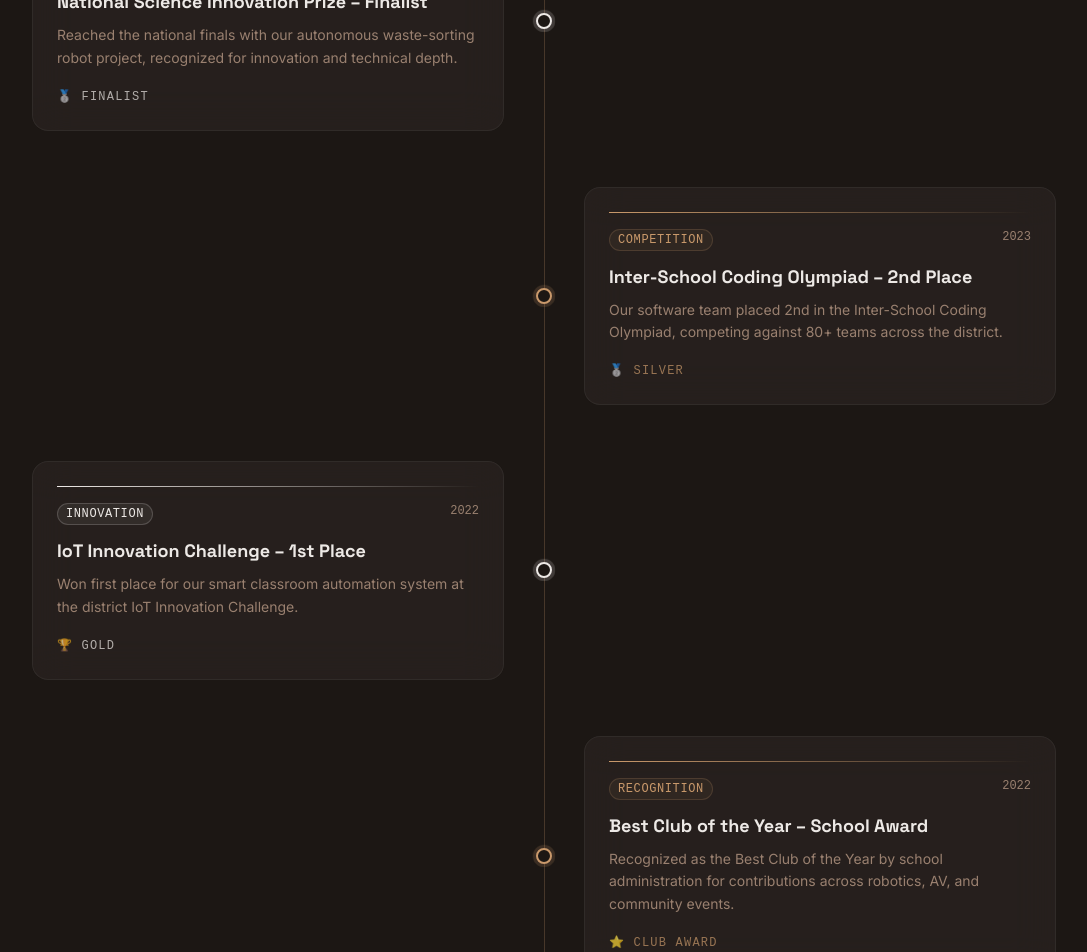
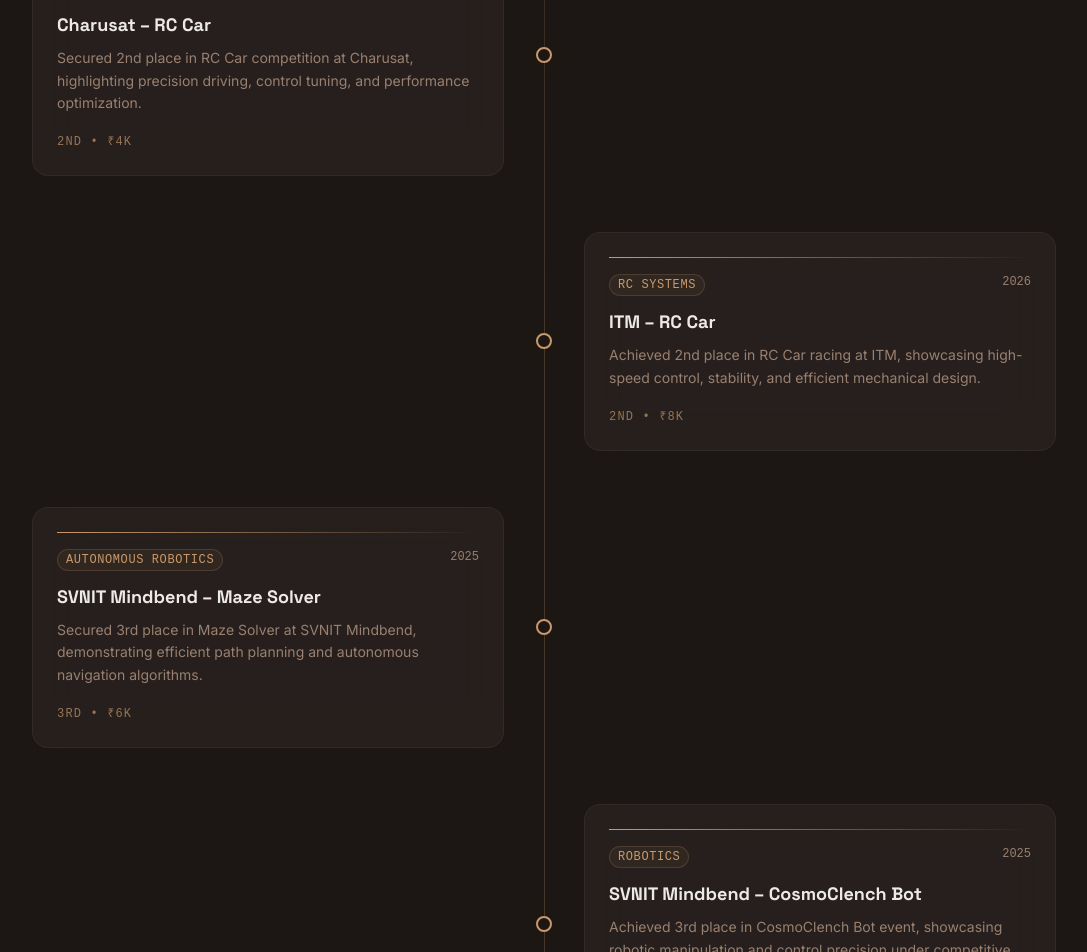
Before and after one commit to sswayam935-ai/RAVCLUB.IN, a Next.js app: page /achievements in a window 1280 px wide. Shown: the part 1580-2532 px from the top of the page, without its empty margins (96-1183 px from the left). Built offline with nearby package versions, Linux system fonts and the light colour scheme.

Commit message:
Update homepage scroll and content sections

```diff
--- a/src/app/achievements/page.tsx
+++ b/src/app/achievements/page.tsx
@@ -9,7 +9,7 @@
   animate,
 } from "framer-motion";
 import achievementsData from "@/data/achievements.json";
-import SubPageFooter from "@/components/layout/SubPageFooter";
+import Footer from "@/components/layout/Footer";
 import { AlternatingTitle } from "@/components/ui/AlternatingTitle";
 
 type TimelineEntry = (typeof achievementsData.timeline)[number];
@@ -135,15 +135,18 @@
   );
 
   return (
-    <div className="grid grid-cols-[1fr_auto_1fr] gap-4 md:gap-8 items-center">
+    <div className="relative pl-10 md:pl-0 md:grid md:grid-cols-[1fr_auto_1fr] md:gap-8 md:items-center">
       {/* Left slot */}
-      {isLeft ? cardContent : <div />}
+      <div className="hidden md:block">{isLeft ? cardContent : null}</div>
 
       {/* Centre dot */}
-      <TimelineDot color={accentColor[entry.category]} />
+      <div className="absolute left-0 top-8 md:static">
+        <TimelineDot color={accentColor[entry.category]} />
+      </div>
 
       {/* Right slot */}
-      {!isLeft ? cardContent : <div />}
+      <div className="md:hidden">{cardContent}</div>
+      <div className="hidden md:block">{!isLeft ? cardContent : null}</div>
     </div>
   );
 }
@@ -180,7 +183,7 @@
               letterSpacing: "-0.04em",
             }}
           >
-            DOMINATE
+            DOMINANCE
           </span>
         </motion.div>
 
@@ -284,7 +287,7 @@
       {/* ── Timeline ── */}
       <section className="section-padding px-6 relative">
         {/* Animated spine */}
-        <div className="absolute left-1/2 top-0 bottom-0 w-px overflow-hidden pointer-events-none">
+        <div className="absolute left-12 md:left-1/2 top-0 bottom-0 w-px overflow-hidden pointer-events-none">
           <motion.div
             className="w-full h-full origin-top"
             style={{
@@ -305,7 +308,7 @@
         </div>
       </section>
 
-      <SubPageFooter />
+      <Footer />
     </div>
   );
 }
--- a/src/components/sections/HorizontalScrollSection.tsx
+++ b/src/components/sections/HorizontalScrollSection.tsx
@@ -6,7 +6,6 @@
   motion,
   useScroll,
   useTransform,
-  useMotionValue,
   MotionValue,
 } from "framer-motion";
 
@@ -15,36 +14,47 @@
     number: "01",
     word: "BUILD",
     sub: "Robots & AV Systems",
-    desc: "We design and engineer complete systems from scratch — PCBs, mechanical assemblies, firmware, and AV integration.",
+    desc:
+      "We design and engineer complete systems from scratch - PCBs, mechanical assemblies, firmware, and AV integration.",
     accent: "#C9996B",
   },
   {
     number: "02",
     word: "COMPETE",
     sub: "State & National Stage",
-    desc: "We take our innovations to competitions across the country, testing against the best student engineering teams.",
+    desc:
+      "We take our innovations to competitions across the country, testing against the best student engineering teams.",
     accent: "#5C766D",
   },
   {
     number: "03",
     word: "LEARN",
     sub: "Real Skills, Real Projects",
-    desc: "Every build is a classroom — hardware, code, design thinking, and collaboration under real-world pressure.",
+    desc:
+      "Every build is a classroom - hardware, code, design thinking, and collaboration under real-world pressure.",
     accent: "#EDE9E6",
   },
   {
     number: "04",
     word: "INSPIRE",
     sub: "The Next Engineers",
-    desc: "We mentor younger members and welcome curious minds into our lab — planting seeds for the next generation.",
+    desc:
+      "We mentor younger members and welcome curious minds into our lab - planting seeds for the next generation.",
     accent: "#C9996B",
   },
 ];
 
 const N = panels.length;
-const SCROLL_END = 0.75; // horizontal scroll completes at 75%, rest is dwell time on last panel
+const PANEL_WIDTH_VW = 100;
+const TRACK_WIDTH_VW = N * PANEL_WIDTH_VW;
+const HORIZONTAL_TRAVEL_VW = (N - 1) * PANEL_WIDTH_VW;
+const ENTRY_HOLD_VH = 100;
+const EXIT_HOLD_VH = 160;
+const SECTION_VH = N * 100 + ENTRY_HOLD_VH + EXIT_HOLD_VH;
+const STICKY_SCROLL_VH = SECTION_VH - 100;
+const TRACK_START = ENTRY_HOLD_VH / STICKY_SCROLL_VH;
+const TRACK_END = TRACK_START + HORIZONTAL_TRAVEL_VW / STICKY_SCROLL_VH;
 
-/* ── Desktop Panel — owns its scroll-driven entrance animation ── */
 function DesktopPanel({
   panel,
   index,
@@ -54,89 +64,59 @@
   index: number;
   scrollYProgress: MotionValue<number>;
 }) {
-  const enter = (index / (N - 1)) * SCROLL_END;
-  const opacity = useTransform(
-    scrollYProgress,
-    [enter - 0.14, enter - 0.04, enter + 0.2],
-    [0, 1, 1]
-  );
-  const y = useTransform(
-    scrollYProgress,
-    [enter - 0.14, enter - 0.04],
-    [40, 0]
-  );
+  const progressPoint =
+    TRACK_START + (index / (N - 1)) * (TRACK_END - TRACK_START);
   const lineW = useTransform(
     scrollYProgress,
-    [enter - 0.08, enter + 0.08],
+    [
+      Math.max(TRACK_START, progressPoint - 0.08),
+      Math.min(1, progressPoint + 0.08),
+    ],
     ["0%", "100%"]
   );
 
   return (
     <div
-      className="flex-shrink-0 w-screen h-screen flex flex-col justify-center px-10 sm:px-20 lg:px-32 relative"
+      className="flex-shrink-0 h-screen flex flex-col justify-center px-10 sm:px-20 lg:px-32 relative"
       style={{
+        width: `${PANEL_WIDTH_VW}vw`,
         borderRight: "1px solid rgba(255,255,255,0.04)",
       }}
     >
-      {/* Grid lines */}
-      <div
-        className="absolute inset-0 pointer-events-none"
-        style={{
-          backgroundImage:
-            "linear-gradient(rgba(201,153,107,0.025) 1px,transparent 1px),linear-gradient(90deg,rgba(201,153,107,0.025) 1px,transparent 1px)",
-          backgroundSize: "80px 80px",
-        }}
-      />
-
-      {/* Panel number */}
-      <motion.span
-        style={{ opacity, color: "rgba(154,128,112,0.45)" }}
+      <span
         className="font-mono text-xs tracking-[0.4em] uppercase mb-8 block"
+        style={{ color: "rgba(154,128,112,0.5)" }}
         aria-hidden
       >
-        <span style={{ color: "rgba(154,128,112,0.5)" }}>
         {panel.number} &mdash; {String(N).padStart(2, "0")}
       </span>
-      </motion.span>
 
-      {/* Big word */}
-      <div style={{ overflow: "hidden" }}>
-        <motion.h2
-          style={{ opacity, y, color: panel.accent, letterSpacing: "-0.04em" }}
+      <h2
         className="font-display font-black leading-none block"
         aria-label={panel.word}
-        >
-          <span
         style={{
-              display: "block",
+          color: panel.accent,
           fontSize: "clamp(5rem, 16vw, 14rem)",
           letterSpacing: "-0.04em",
-              color: panel.accent,
         }}
       >
         {panel.word}
-          </span>
-        </motion.h2>
-      </div>
+      </h2>
 
-      {/* Sub-label */}
-      <motion.p
-        style={{ opacity }}
+      <p
         className="font-mono text-sm tracking-widest uppercase mt-4 mb-6"
-        transition={{ delay: 0.1 }}
+        style={{ color: panel.accent, opacity: 0.7 }}
       >
-        <span style={{ color: panel.accent, opacity: 0.7 }}>{panel.sub}</span>
-      </motion.p>
+        {panel.sub}
+      </p>
 
-      {/* Description */}
-      <motion.p
-        style={{ opacity, y, color: "#9A8070" }}
+      <p
         className="font-body text-base md:text-lg leading-relaxed max-w-md"
+        style={{ color: "#9A8070" }}
       >
-        <span style={{ color: "#9A8070" }}>{panel.desc}</span>
-      </motion.p>
+        {panel.desc}
+      </p>
 
-      {/* Decorative line */}
       <div
         className="mt-10 h-px overflow-hidden"
         style={{ width: "8rem", background: "rgba(255,255,255,0.06)" }}
@@ -150,7 +130,6 @@
   );
 }
 
-/* ── Mobile/Tablet Panel — vertical scroll cards ── */
 function MobilePanel({
   panel,
   index,
@@ -165,21 +144,8 @@
       viewport={{ once: true, margin: "-100px" }}
       transition={{ duration: 0.6, delay: index * 0.1 }}
       className="w-full min-h-screen flex flex-col justify-center px-6 py-20 md:px-12 relative"
-      style={{
-        borderBottom: "1px solid rgba(255,255,255,0.04)",
-      }}
+      style={{ borderBottom: "1px solid rgba(255,255,255,0.04)" }}
     >
-      {/* Grid lines - subtle */}
-      <div
-        className="absolute inset-0 pointer-events-none"
-        style={{
-          backgroundImage:
-            "linear-gradient(rgba(201,153,107,0.02) 1px,transparent 1px),linear-gradient(90deg,rgba(201,153,107,0.02) 1px,transparent 1px)",
-          backgroundSize: "60px 60px",
-        }}
-      />
-
-      {/* Panel number */}
       <div className="relative z-10 mb-6">
         <span
           className="font-mono text-xs tracking-[0.3em] uppercase"
@@ -189,7 +155,6 @@
         </span>
       </div>
 
-      {/* Big word */}
       <div className="relative z-10 mb-4 overflow-hidden">
         <h2
           style={{
@@ -203,7 +168,6 @@
         </h2>
       </div>
 
-      {/* Sub-label */}
       <div className="relative z-10 mb-6">
         <p
           className="font-mono text-sm tracking-widest uppercase"
@@ -213,7 +177,6 @@
         </p>
       </div>
 
-      {/* Description */}
       <div className="relative z-10 mb-8">
         <p
           className="font-body text-base leading-relaxed max-w-md"
@@ -223,15 +186,11 @@
         </p>
       </div>
 
-      {/* Decorative line */}
       <div
         className="relative z-10 h-px w-20 overflow-hidden"
         style={{ background: "rgba(255,255,255,0.06)" }}
       >
-        <div
-          className="h-full w-full"
-          style={{ background: panel.accent }}
-        />
+        <div className="h-full w-full" style={{ background: panel.accent }} />
       </div>
     </motion.div>
   );
@@ -242,48 +201,44 @@
   const isLargeScreen = useMediaQuery("(min-width: 1024px)");
   const { scrollYProgress } = useScroll({
     target: containerRef,
-    offset: ["start start", "end start"],
+    offset: ["start start", "end end"],
   });
 
-  /* translate X: 0vw → -(N-1)*100vw */
   const x = useTransform(
     scrollYProgress,
-    [0, SCROLL_END],
-    ["0vw", `${-(N - 1) * 100}vw`]
+    [0, TRACK_START, TRACK_END],
+    ["0vw", "0vw", `-${HORIZONTAL_TRAVEL_VW}vw`]
   );
 
-  /* Progress dots — pre-computed at top level (Rules of Hooks) */
+  const T = TRACK_END;
+  const segment = (TRACK_END - TRACK_START) / (N - 1);
   const dot0 = useTransform(
     scrollYProgress,
-    [(0 / N) * SCROLL_END - 0.06, (0 / N) * SCROLL_END + 0.06],
-    [0.25, 1]
+    [0, TRACK_START + segment / 2],
+    [1, 0.25]
   );
   const dot1 = useTransform(
     scrollYProgress,
-    [(1 / N) * SCROLL_END - 0.06, (1 / N) * SCROLL_END + 0.06],
-    [0.25, 1]
+    [TRACK_START + segment - 0.06, TRACK_START + segment, TRACK_START + segment + 0.06],
+    [0.25, 1, 0.25]
   );
   const dot2 = useTransform(
     scrollYProgress,
-    [(2 / N) * SCROLL_END - 0.06, (2 / N) * SCROLL_END + 0.06],
-    [0.25, 1]
+    [
+      TRACK_START + 2 * segment - 0.06,
+      TRACK_START + 2 * segment,
+      TRACK_START + 2 * segment + 0.06,
+    ],
+    [0.25, 1, 0.25]
   );
-  const dot3 = useTransform(
-    scrollYProgress,
-    [(3 / N) * SCROLL_END - 0.06, (3 / N) * SCROLL_END + 0.06],
-    [0.25, 1]
-  );
+  const dot3 = useTransform(scrollYProgress, [T - 0.06, T, 1], [0.25, 1, 1]);
   const dotMotionValues = [dot0, dot1, dot2, dot3];
 
-  /* Scroll-hint opacity — pre-computed at top level */
   const scrollHintOpacity = useTransform(scrollYProgress, [0, 0.12], [1, 0]);
 
-  /* Single return — no conditional hook calls */
   if (!isLargeScreen) {
-    // Mobile/Tablet vertical scroll layout
     return (
       <section className="relative w-full block lg:hidden">
-        {/* Eyebrow */}
         <motion.div
           initial={{ opacity: 0, y: 10 }}
           whileInView={{ opacity: 1, y: 0 }}
@@ -300,7 +255,6 @@
           </span>
         </motion.div>
 
-        {/* Vertical cards stack */}
         <div className="w-full">
           {panels.map((panel, i) => (
             <MobilePanel key={i} panel={panel} index={i} />
@@ -310,16 +264,13 @@
     );
   }
 
-  // Desktop horizontal scroll layout
   return (
     <section
       ref={containerRef}
-      style={{ height: `${(N + 1) * 100}vh` }}
+      style={{ minHeight: `${SECTION_VH}vh` }}
       className="relative hidden lg:block"
     >
-      {/* Sticky viewport */}
       <div className="sticky top-0 h-screen overflow-hidden">
-        {/* Eyebrow */}
         <motion.div
           initial={{ opacity: 0, y: 10 }}
           whileInView={{ opacity: 1, y: 0 }}
@@ -336,8 +287,10 @@
           </span>
         </motion.div>
 
-        {/* Horizontal track */}
-        <motion.div style={{ x }} className="flex h-full will-change-transform">
+        <motion.div
+          style={{ x, width: `${TRACK_WIDTH_VW}vw` }}
+          className="flex h-full will-change-transform"
+        >
           {panels.map((panel, i) => (
             <DesktopPanel
               key={i}
@@ -348,7 +301,6 @@
           ))}
         </motion.div>
 
-        {/* Bottom progress dots */}
         <div className="absolute bottom-10 left-1/2 -translate-x-1/2 flex items-center gap-3 z-10">
           {panels.map((p, i) => (
             <motion.div
@@ -369,7 +321,6 @@
           ))}
         </div>
 
-        {/* Scroll hint — fades out as you scroll */}
         <motion.div
           style={{ opacity: scrollHintOpacity }}
           className="absolute bottom-10 right-10 sm:right-20 flex items-center gap-2 z-10"
--- a/src/components/sections/PhotoMarqueeSection.tsx
+++ b/src/components/sections/PhotoMarqueeSection.tsx
@@ -10,19 +10,19 @@
 
 /* ─── Gallery photos — matches files in public/gallery/ ─── */
 const GALLERY_PHOTOS: { src: string; caption: string }[] = [
-  { src: "/gallery/1.jpg",                        caption: "Club Session"        },
-  { src: "/gallery/2.jpg",                        caption: "Build Day"           },
-  { src: "/gallery/3.jpg",                        caption: "Workshop"            },
-  { src: "/gallery/4.jpg",                        caption: "Competition"         },
-  { src: "/gallery/5.jpg",                        caption: "Engineering Lab"     },
-  { src: "/gallery/6.jpg",                        caption: "Team Work"           },
-  { src: "/gallery/7.jpg",                        caption: "Robot Testing"       },
-  { src: "/gallery/8.jpg",                        caption: "Drone Build"         },
-  { src: "/gallery/9.jpg",                        caption: "Soldering Session"   },
-  { src: "/gallery/10.jpeg",                      caption: "Circuit Assembly"    },
-  { src: "/gallery/11.jpg",                       caption: "Presentation Day"    },
-  { src: "/gallery/12.jpg",                       caption: "Late Night Lab"      },
-  { src: "/gallery/IMG_20260314_154150902.jpg",   caption: "Club in Action"      },
+  { src: "/gallery/1.jpg", caption: "" },
+  { src: "/gallery/2.jpg", caption: "" },
+  { src: "/gallery/3.jpg", caption: "" },
+  { src: "/gallery/4.jpg", caption: "" },
+  { src: "/gallery/5.jpg", caption: "" },
+  { src: "/gallery/6.jpg", caption: "" },
+  { src: "/gallery/7.jpg", caption: "" },
+  { src: "/gallery/8.jpg", caption: "" },
+  { src: "/gallery/9.jpg", caption: "" },
+  { src: "/gallery/10.jpeg", caption: "" },
+  { src: "/gallery/11.jpg", caption: "" },
+  { src: "/gallery/12.jpg", caption: "" },
+  { src: "/gallery/IMG_20260314_154150902.jpg", caption: "" },
 ];
 
 /* Duration grows with the number of photos so all are always visible */
@@ -113,12 +113,12 @@
             : `marquee ${DURATION} linear infinite`,
         }}
         onMouseEnter={(e) =>
-          ((e.currentTarget as HTMLDivElement).style.animationPlayState =
-            "paused")
+        ((e.currentTarget as HTMLDivElement).style.animationPlayState =
+          "paused")
         }
         onMouseLeave={(e) =>
-          ((e.currentTarget as HTMLDivElement).style.animationPlayState =
-            "running")
+        ((e.currentTarget as HTMLDivElement).style.animationPlayState =
+          "running")
         }
       >
         {doubled.map((photo, i) => (
--- a/src/data/achievements.json
+++ b/src/data/achievements.json
@@ -11,68 +11,156 @@
   ],
   "timeline": [
     {
-      "id": "ach-1",
-      "year": "2024",
-      "title": "State Robotics Championship – 1st Place",
-      "description": "Our autonomous robot team secured first place at the State Robotics Championship, outperforming 40+ teams.",
+      "id": "ach-iitr-1",
+      "year": "2026",
+      "title": "IIT Roorkee – Nano Navigator",
+      "description": "Secured 1st place in Nano Navigator at IIT Roorkee, demonstrating precision autonomous navigation and control.",
       "category": "Competition",
-      "badge": "🏆 Gold"
+      "badge": " 1st • ₹60K"
     },
     {
-      "id": "ach-2",
-      "year": "2024",
-      "title": "Best AV Production — School Annual Day",
-      "description": "Awarded Best AV Production for our live multicam event coverage and edited highlight reel of the School Annual Day.",
-      "category": "AV",
-      "badge": "🎬 Best Production"
+      "id": "ach-iitr-2",
+      "year": "2025",
+      "title": "IIT Roorkee – Robo Soccer",
+      "description": "Secured 3rd place in Robo Soccer at IIT Roorkee, demonstrating multi-agent coordination, real-time control, and strategic gameplay.",
+      "category": "Robotics",
+      "badge": " 3rd • ₹30k"
     },
     {
-      "id": "ach-3",
-      "year": "2023",
-      "title": "National Science Innovation Prize – Finalist",
-      "description": "Reached the national finals with our autonomous waste-sorting robot project, recognized for innovation and technical depth.",
-      "category": "Innovation",
-      "badge": "🥈 Finalist"
+    "id": "ach-charusat-1",
+    "year": "2026",
+    "title": "Charusat – RC Car",
+    "description": "Secured 2nd place in RC Car competition at Charusat, highlighting precision driving, control tuning, and performance optimization.",
+    "category": "RC Systems",
+    "badge": " 2nd • ₹4k"
+  },
+  {
+    "id": "ach-itm-1",
+    "year": "2026",
+    "title": "ITM – RC Car",
+    "description": "Achieved 2nd place in RC Car racing at ITM, showcasing high-speed control, stability, and efficient mechanical design.",
+    "category": "RC Systems",
+    "badge": " 2nd • ₹8k"
+  },
+    {
+      "id": "ach-svnit-1",
+      "year": "2025",
+      "title": "SVNIT Mindbend – Maze Solver",
+      "description": "Secured 3rd place in Maze Solver at SVNIT Mindbend, demonstrating efficient path planning and autonomous navigation algorithms.",
+      "category": "Autonomous Robotics",
+      "badge": " 3rd • ₹6k"
     },
     {
-      "id": "ach-4",
-      "year": "2023",
-      "title": "Inter-School Coding Olympiad – 2nd Place",
-      "description": "Our software team placed 2nd in the Inter-School Coding Olympiad, competing against 80+ teams across the district.",
-      "category": "Competition",
-      "badge": "🥈 Silver"
+      "id": "ach-svnit-2",
+      "year": "2025",
+      "title": "SVNIT Mindbend – CosmoClench Bot",
+      "description": "Achieved 3rd place in CosmoClench Bot event, showcasing robotic manipulation and control precision under competitive conditions.",
+      "category": "Robotics",
+      "badge": " 3rd • ₹3k"
     },
     {
-      "id": "ach-5",
-      "year": "2022",
-      "title": "IoT Innovation Challenge – 1st Place",
-      "description": "Won first place for our smart classroom automation system at the district IoT Innovation Challenge.",
-      "category": "Innovation",
-      "badge": "🏆 Gold"
+      "id": "ach-svnit-3",
+      "year": "2025",
+      "title": "SVNIT Mindbend – RC Car",
+      "description": "Secured 2nd place in RC Car racing, demonstrating high-speed control, stability, and optimized mechanical performance.",
+      "category": "RC Systems",
+      "badge": "  2nd • ₹3k"
     },
     {
-      "id": "ach-6",
-      "year": "2022",
-      "title": "Best Club of the Year – School Award",
-      "description": "Recognized as the Best Club of the Year by school administration for contributions across robotics, AV, and community events.",
-      "category": "Recognition",
-      "badge": "⭐ Club Award"
+      "id": "ach-svnit-4",
+      "year": "2025",
+      "title": "SVNIT Mindbend – Robo Soccer",
+      "description": "Achieved 2nd place in Robo Soccer, highlighting multi-robot coordination, real-time control, and strategic gameplay execution.",
+      "category": "Robotics",
+      "badge": " 2nd • ₹10k"
     },
     {
-      "id": "ach-7",
-      "year": "2021",
-      "title": "Regional STEM Fair – Innovation Award",
-      "description": "Our remote-controlled terrain rover won the Innovation Award at the Regional STEM Fair.",
-      "category": "Competition",
-      "badge": "🏅 Innovation Award"
-    },
-    {
-      "id": "ach-8",
-      "year": "2020",
-      "title": "First Club Robotics Demo Day",
-      "description": "Successfully hosted our first internal Demo Day showcasing 5 projects to 200+ students and faculty.",
-      "category": "Milestone",
-      "badge": "🎯 Milestone"
-    }
+    "id": "ach-iitb-1",
+    "year": "2025",
+    "title": "IIT Bombay – CosmoClench Bot",
+    "description": "Secured 3rd place in CosmoClench Bot at IIT Bombay, demonstrating precise robotic manipulation and control under competitive conditions.",
+    "category": "Robotics",
+    "badge": " 3rd • ₹10k"
+  },
+  {
+    "id": "ach-prevoyance-1",
+    "year": "2025",
+    "title": "Prevoyance, Nirma – RC Car Sumo",
+    "description": "Secured 1st place in RC Car Sumo at Prevoyance, Nirma University, demonstrating high-power control, mechanical robustness, and competitive strategy.",
+    "category": "RC Systems",
+    "badge": " Winner • ₹15k"
+  },
+  {
+    "id": "ach-vic-1",
+    "year": "2025",
+    "title": "VIC Vadodara – AV Club Representation",
+    "description": "Represented the AV Club at VIC Vadodara with Hexapod and Maze Solver projects, showcasing real-world robotics applications and engaging with the innovation community.",
+    "category": "Representation",
+    "badge": " Projects Showcase"
+  },
+  {
+    "id": "ach-robofest-rover",
+    "year": "2025",
+    "title": "Robofest 5.0 – Autonomous Rover",
+    "description": "Developed and showcased an autonomous rover at Robofest 5.0, capable of terrain traversal, obstacle avoidance, and real-time navigation inspired by Mars rover systems.",
+    "category": "Autonomous Robotics",
+    "badge": " Rover System • ₹50k"
+  },
+  {
+    "id": "ach-robofest-swarm",
+    "year": "2025",
+    "title": "Robofest 5.0 – Swarm Robotics",
+    "description": "Developed and showcased a swarm robotics system at Robofest 5.0, focusing on multi-agent coordination, communication protocols, and decentralized control.",
+    "category": "Autonomous Robotics",
+    "badge": " Swarm System • ₹50k"
+  },
+  {
+  "id": "ach-ingenium-1",
+  "year": "2025",
+  "title": "Ingenium – Line Follower",
+  "description": "Secured 2nd place in Line Follower competition at Ahmedabad University, demonstrating precise path tracking and control system tuning.",
+  "category": "Autonomous Robotics",
+  "badge": " 2nd • ₹2k"
+},
+{
+  "id": "ach-vic-2",
+  "year": "2025",
+  "title": "Makers Fest (VIC) – Platinum Award",
+  "description": "Awarded Platinum recognition at Makers Fest (VIC, MSU) for outstanding project innovation and technical execution.",
+  "category": "Recognition",
+  "badge": " Platinum • ₹51k"
+},
+{
+  "id": "ach-robofest4-1",
+  "year": "2024",
+  "title": "Robofest 4.0 – Maze, Submarine & Hexapod",
+  "description": "Led multiple project teams at Robofest 4.0, Maze Solver, Submarine, and Hexapod systems , demonstrating versatility across autonomous navigation, aquatic robotics, and multi-legged locomotion.",
+  "category": "Robotics",
+  "badge": " Combined • ₹150k"
+},
+{
+  "id": "ach-fp25-1",
+  "year": "2025",
+  "title": "FP25 – Ballista",
+  "description": "Secured 1st place in Ballista event at FP25 (MSU), demonstrating precision targeting and mechanical system design.",
+  "category": "Robotics",
+  "badge": " 1st • ₹6k"
+},
+{
+  "id": "ach-fp25-2",
+  "year": "2025",
+  "title": "FP25 – Hydrothrust",
+  "description": "Achieved 1st and 2nd positions in Hydrothrust at FP25 (MSU), showcasing fluid-based propulsion and control mechanisms.",
+  "category": "Robotics",
+  "badge": " 1st & 2nd • ₹3.5k"
+},
+{
+  "id": "ach-fp25-3",
+  "year": "2025",
+  "title": "FP25 – Hydrex",
+  "description": "Secured 2nd place in Hydrex at FP25 (MSU), demonstrating efficient design and control in aquatic robotics systems.",
+  "category": "Robotics",
+  "badge": " 2nd • ₹1k"
+}
   ]
 }
```
Also changed, not shown: src/data/contact.json (+14 -16 lines), 1 other file (tests, documents, lock files or other folders). Lines whose indentation alone changed are shown as unchanged.
